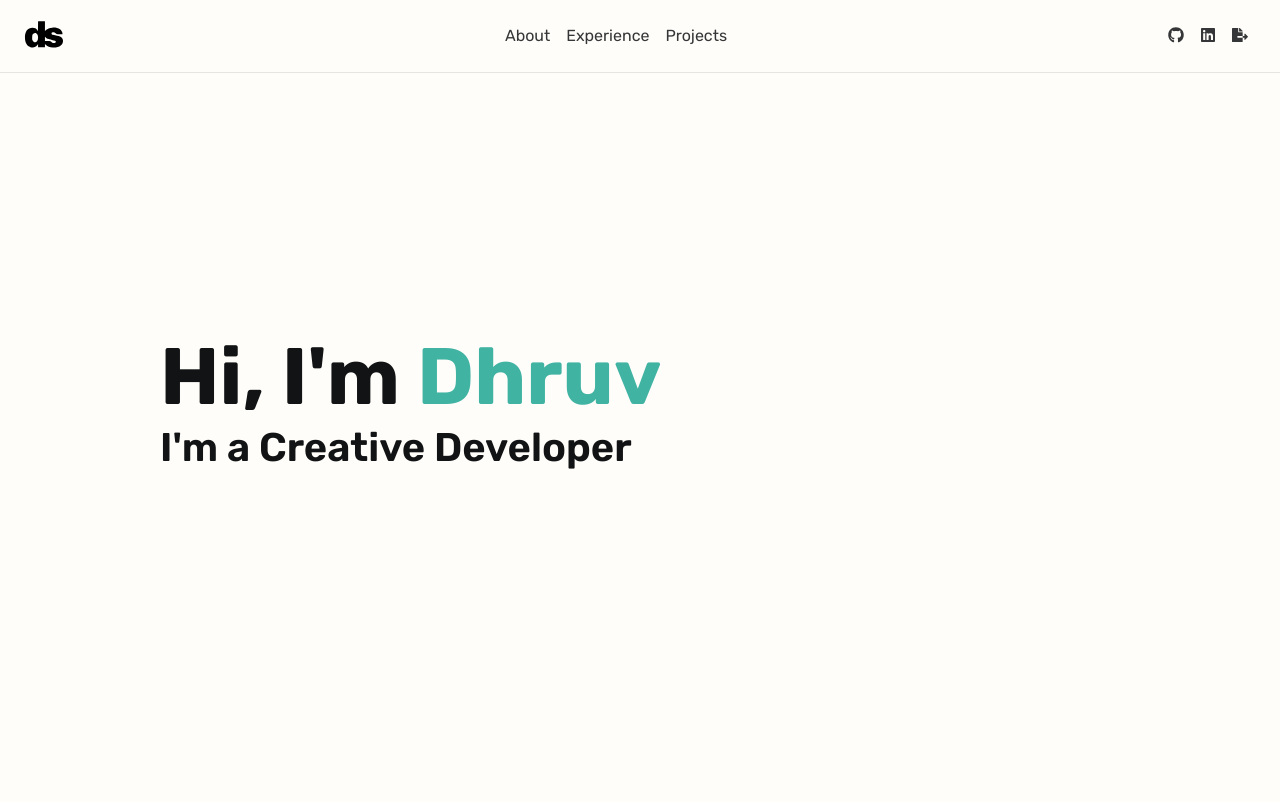
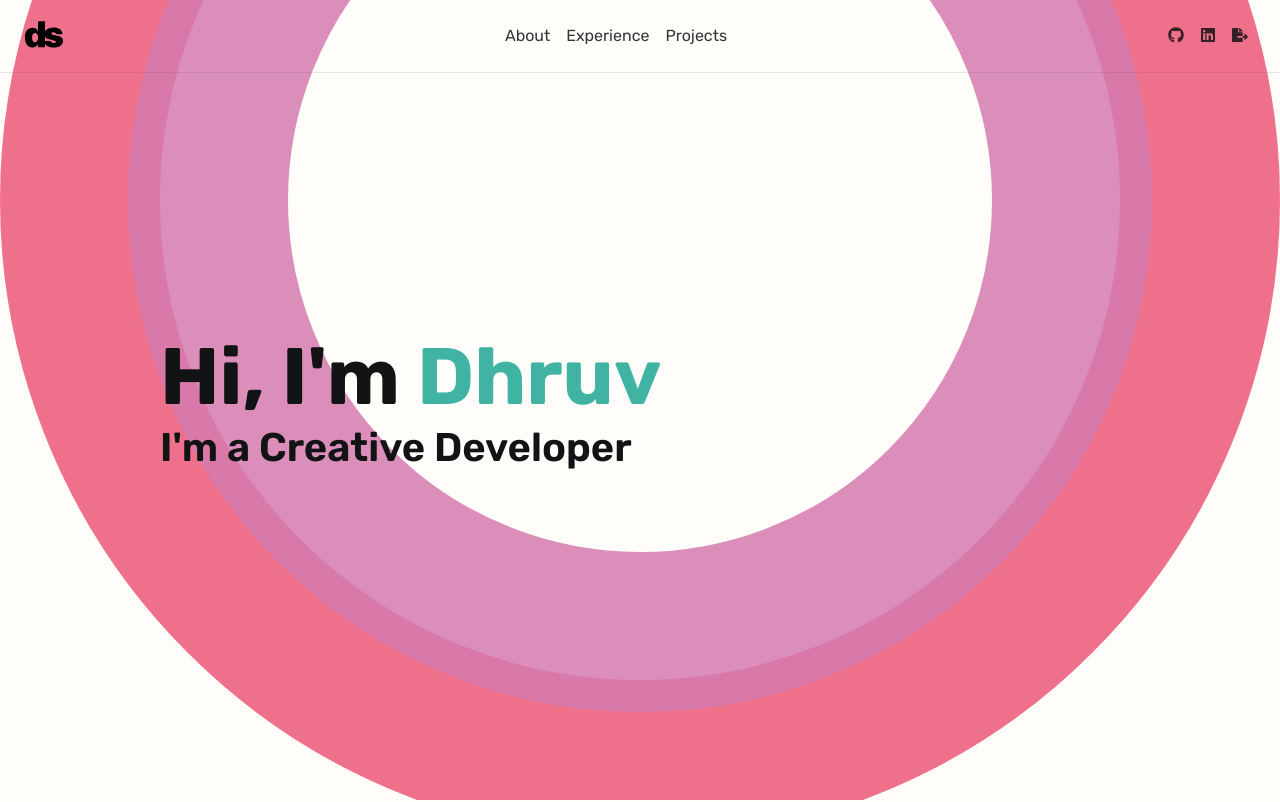
Before and after one commit to druvdub/portfolio, a React (Create React App) app: page / in a window 1280 px wide. Shown: the top 802 px of the page. Built offline with nearby package versions, Linux system fonts and the light colour scheme.

Commit message:
Hero and Footer complete

```diff
--- a/src/components/About/AboutCards.jsx
+++ b/src/components/About/AboutCards.jsx
@@ -169,7 +169,9 @@ const AboutCards = ({ bool }) => {
   return (
     <>
       <div className="card about-card">
-        <div className="header"></div>
+        <div className="header">
+          {bool ? <h2 className="card-title">a little about me...</h2> : ""}
+        </div>
         <div className="body fle-g">
           {bool ? cardDesc : <img src={cardImg} alt="about" />}
         </div>
--- a/src/components/Experience/Data.js
+++ b/src/components/Experience/Data.js
@@ -10,7 +10,6 @@ import {
   SiPython,
   SiSequelize,
   SiTypescript,
-  SiBootstrap,
 } from "react-icons/si";
 
 export const postDesc1 = {
@@ -40,8 +39,6 @@ export const postDesc1 = {
     <SiTypescript />,
     " ",
     <SiJavascript />,
-    " ",
-    <SiBootstrap />,
   ],
 };
 
@@ -64,6 +61,5 @@ export const postDesc2 = {
     <SiJavascript />,
     " ",
     <SiPhp />,
-    " ",
   ],
 };
--- a/src/components/Footer/Footer.jsx
+++ b/src/components/Footer/Footer.jsx
@@ -3,7 +3,11 @@ import "./_footer.scss";
 import Logo from "../../images/logo.svg";
 
 const Footer = () => {
-  return <></>;
+  return (
+    <>
+      <div className="page-footer">made by ds</div>
+    </>
+  );
 };
 
 export default Footer;
--- a/src/components/Footer/_footer.scss
+++ b/src/components/Footer/_footer.scss
@@ -1,3 +1,13 @@
 @use "../../common/config";
 
 $border-line-color: rgba(60, 60, 60, 0.12);
+.page-footer {
+  display: flex;
+  min-height: 50px;
+  //   height: 150px;
+  border-top: 1px solid $border-line-color;
+  justify-content: center;
+  align-items: center;
+  background-color: config.$primary-text;
+  color: config.$primary-bg;
+}
--- a/src/components/Hero/Hero.jsx
+++ b/src/components/Hero/Hero.jsx
@@ -6,7 +6,10 @@ const Hero = () => {
   return (
     <>
       <div className="container" id="hero">
-        <div className="bg-container"></div>
+        <div className="bg-container">
+          <div className="circle"></div>
+          <div className="circle two"></div>
+        </div>
         <div className="hero-content">
           <h1 className="title">
             Hi, I'm <span>Dhruv</span>
--- a/src/components/Hero/_hero.scss
+++ b/src/components/Hero/_hero.scss
@@ -37,6 +37,52 @@ $border-line-color: rgba(60, 60, 60, 0.12);
 
 /* Hero Background */
 
+.circle {
+  display: flex;
+  // position: absolute;
+  background: transparent;
+  border: 20vh solid transparent;
+  border-radius: 50%;
+  // box-shadow: 0.375em 0.375em 0 0 rgba(15, 28, 63, 0.125);
+  height: 100vw;
+  width: 100vw;
+  // margin: -50vw -50vw 0 0;
+  z-index: 1;
+  justify-content: center;
+  position: absolute;
+
+  animation-name: backgroundColorPalette;
+  animation-duration: 15000ms;
+  animation-iteration-count: infinite;
+  animation-direction: alternate;
+
+  &.two {
+    height: 80vw;
+    width: 80vw;
+    z-index: 2;
+    border-width: 20vh;
+    animation-direction: alternate-reverse;
+  }
+}
+
+@keyframes backgroundColorPalette {
+  0% {
+    border-color: rgba(#cbc5ea, 0.85);
+  }
+  25% {
+    border-color: rgba(config.$accent-2, 0.85);
+  }
+  50% {
+    border-color: rgba(config.$vibrant-1, 0.85);
+  }
+  75% {
+    border-color: rgba(#c09bd8, 0.85);
+  }
+  100% {
+    border-color: rgba(#13505b, 0.85);
+  }
+}
+
 .bg-container {
   position: absolute;
   top: 0;
@@ -45,9 +91,20 @@ $border-line-color: rgba(60, 60, 60, 0.12);
   left: 0;
   width: 100%;
   height: 100%;
+  justify-content: center;
+  align-items: center;
+  display: flex;
   overflow: hidden;
-  //   -o-object-fit: cover;
-  //   object-fit: cover;
+  -o-object-fit: cover;
+  object-fit: cover;
+
+  .circle {
+    margin-top: -50vh;
+
+    &.two {
+      margin-top: -50vh;
+    }
+  }
 }
 
 /* Hero Content */
--- a/src/components/ProjectSection/projData.js
+++ b/src/components/ProjectSection/projData.js
@@ -25,7 +25,7 @@ export const proj1 = {
     "A simple responsive portfolio website built using React.js and Sass",
   cardSource: "https://github.com/druvdub/portfolio",
   cardBoolean: true,
-  cardDemo: "kdssjdk",
+  cardDemo: "https://dhruv-sharma.vercel.app/",
   techStack: [
     <SiHtml5 />,
     " ",
--- a/src/pages/Home.jsx
+++ b/src/pages/Home.jsx
@@ -17,7 +17,6 @@ const Home = () => {
       <About />
       <Experience />
       <ProjectSection />
-
       <Footer />
     </>
   );
```
